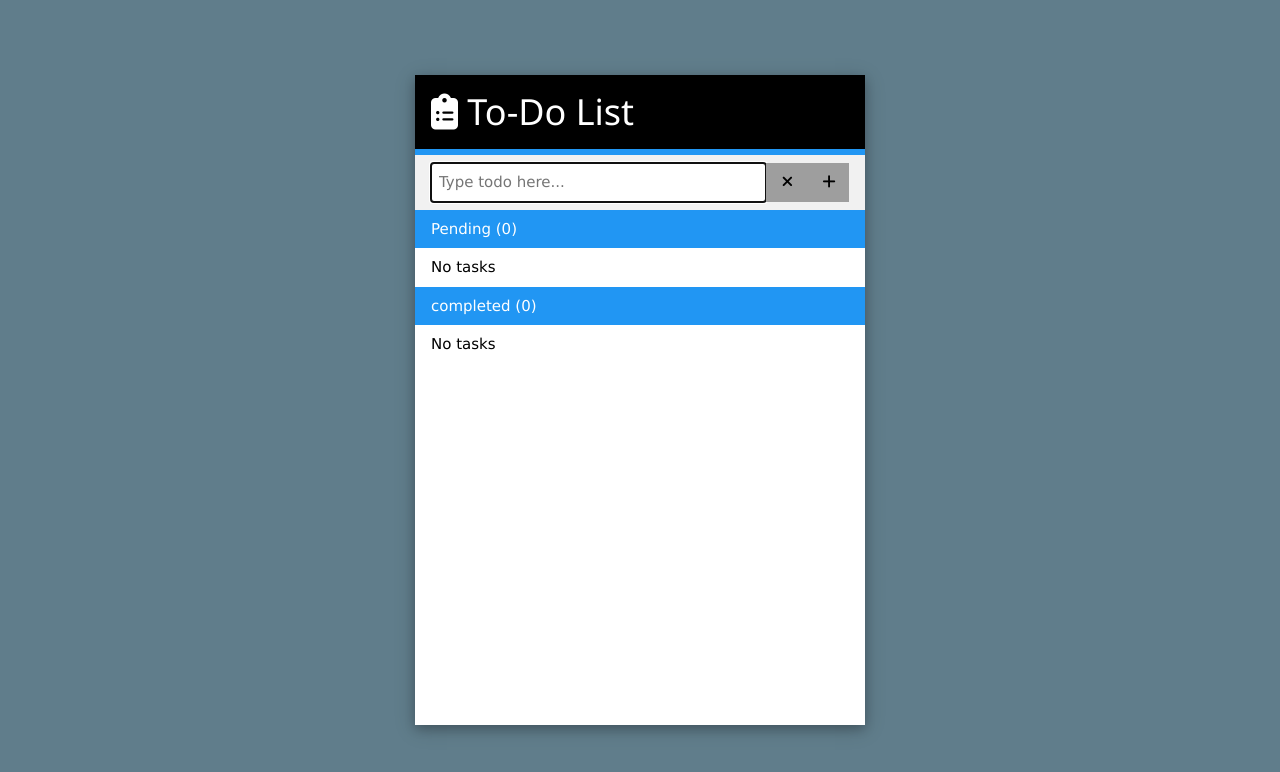
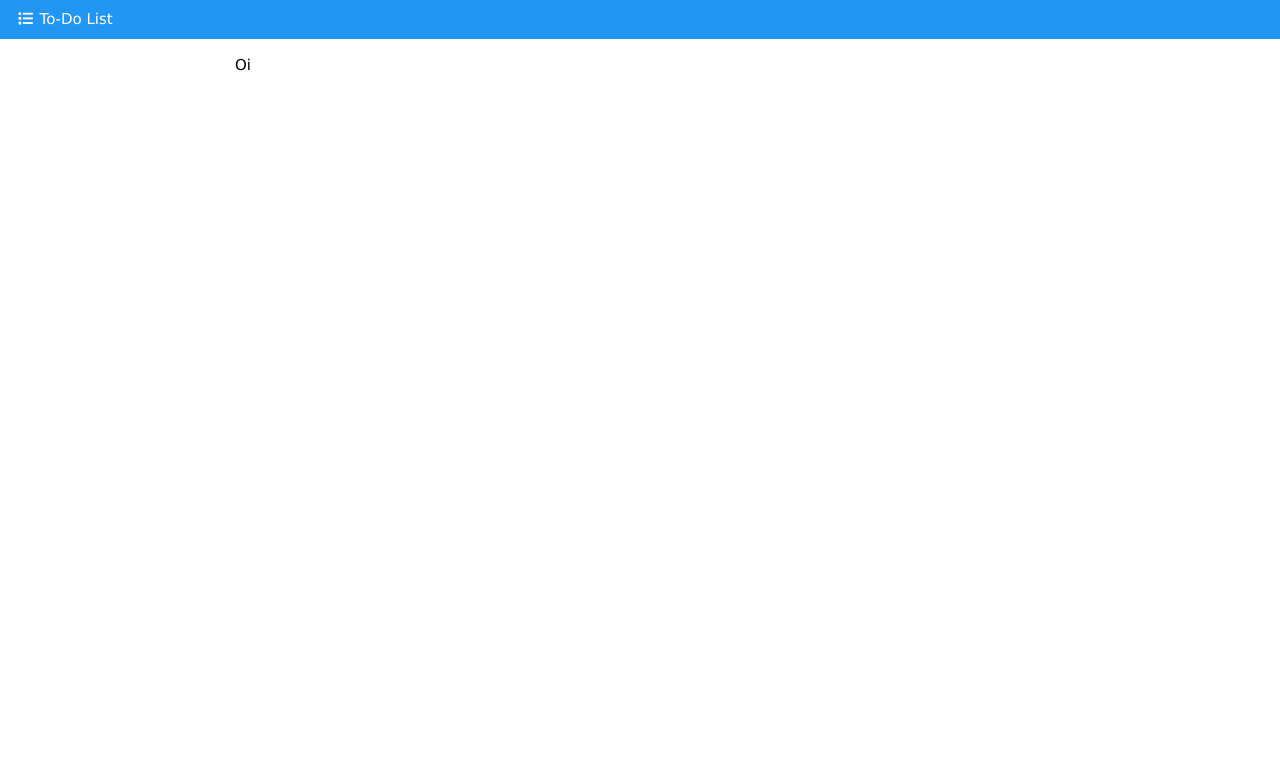
Before and after one commit to jgpeco/vue3-patterns, a Vue app: page / in a window 1280 px wide. Shown: the top 772 px of the page. Built offline with nearby package versions, Linux system fonts and the light colour scheme.

Commit message:
feat: create header and container for todolist

```diff
--- a/src/App.vue
+++ b/src/App.vue
@@ -1,19 +1,21 @@
 <script setup>
-import ToDos from '@components/ToDos.vue'
+import MainHeader from './components/headers/MainHeader.vue'
+import ToDoProject from './components/ToDoProject.vue'
 </script>
 
 <template>
-  <div class="app w3-blue-gray">
-    <ToDos />
+  <div class="app">
+    <MainHeader />
+    <main class="w3-container">
+      <ToDoProject />
+    </main>
   </div>
 </template>
 
 <style scoped>
   .app {
-    display: flex;
-    justify-content: center;
     width: 100vw;
     min-height: 100vh;
-    padding: 5rem;
+    padding: 0;
   }
 </style>
--- /dev/null
+++ b/src/components/ToDoProject.vue
@@ -0,0 +1,16 @@
+<script setup>
+</script>
+
+<template>
+  <div class="project-container">
+    Oi
+  </div>
+</template>
+
+<style scoped>
+  .project-container {
+    max-width: 56rem;
+    padding: 1rem;
+    margin: 0 auto;
+  }
+</style>
--- /dev/null
+++ b/src/components/headers/MainHeader.vue
@@ -0,0 +1,10 @@
+<script setup></script>
+
+<template>
+  <header class="w3-blue w3-padding">
+    <i class="fa-solid fa-fw fa-list"></i>
+    To-Do List
+  </header>
+</template>
+
+<style scoped></style>
```
Also changed, not shown: src/components/HelloWorld.vue (+3 -42 lines).
